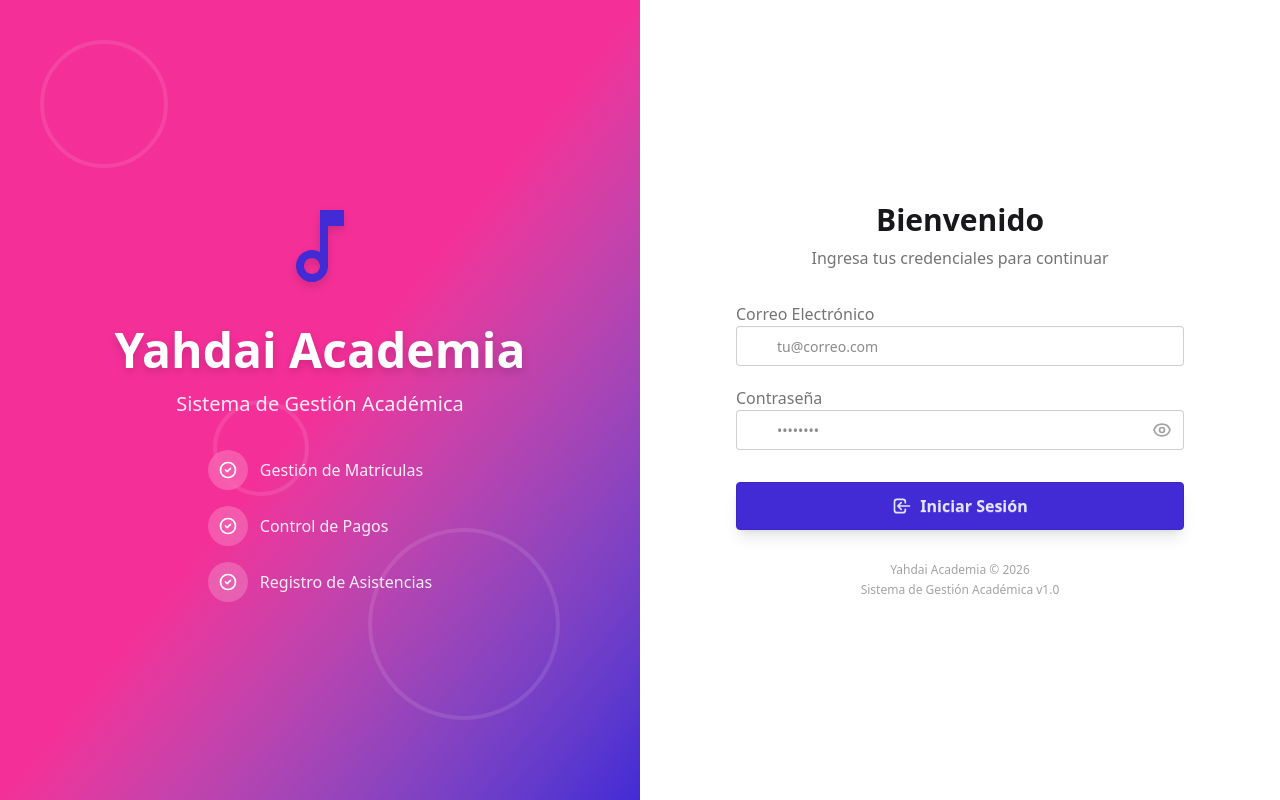
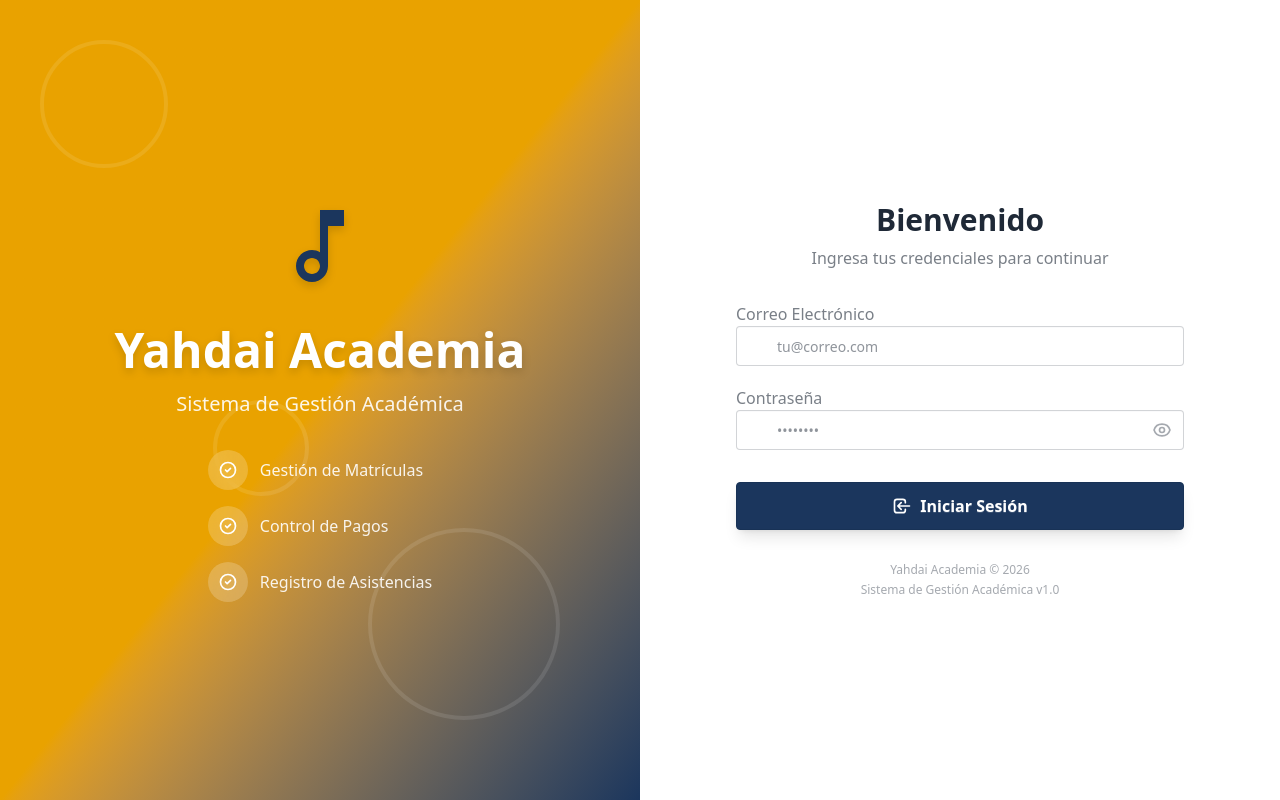
Before and after one commit to yahdai/yahdai.github.io, a Vue app: page /#/login in a window 1280 px wide. Built offline with nearby package versions, Linux system fonts and the light colour scheme; no server answers.

Commit message:
converto pwa

```diff
--- /dev/null
+++ b/src/style-bk.css
@@ -0,0 +1,66 @@
+@import "tailwindcss";
+@plugin "daisyui";
+
+/* Tema Yahdai Academia - Colores del logo */
+/* Primary: #F0AB00 (Naranja/Dorado) */
+/* Secondary: #1B365D (Azul Marino) */
+
+html[data-theme="yahdai"] {
+  color-scheme: light;
+
+  /* Primary - Naranja del logo */
+  --p: 41 100% 47%;
+  --pf: 41 100% 37%;
+  --pc: 0 0% 100%;
+
+  /* Secondary - Azul Marino del logo */
+  --s: 214 55% 23%;
+  --sf: 214 55% 33%;
+  --sc: 0 0% 100%;
+
+  /* Accent - Naranja del logo */
+  --a: 41 100% 47%;
+  --af: 41 100% 37%;
+  --ac: 0 0% 100%;
+
+  /* Neutral */
+  --n: 220 13% 18%;
+  --nf: 220 13% 13%;
+  --nc: 0 0% 100%;
+
+  /* Base colors */
+  --b1: 0 0% 100%;
+  --b2: 0 0% 96%;
+  --b3: 0 0% 88%;
+  --bc: 220 13% 18%;
+
+  /* State colors */
+  --in: 213 94% 68%;
+  --inc: 0 0% 100%;
+
+  --su: 142 76% 36%;
+  --suc: 0 0% 100%;
+
+  --wa: 38 92% 50%;
+  --wac: 0 0% 100%;
+
+  --er: 0 72% 51%;
+  --erc: 0 0% 100%;
+
+  /* Border radius */
+  --rounded-box: 1rem;
+  --rounded-btn: 0.5rem;
+  --rounded-badge: 1.9rem;
+
+  /* Animation */
+  --animation-btn: 0.25s;
+  --animation-input: 0.2s;
+
+  /* Button */
+  --btn-focus-scale: 0.95;
+  --border-btn: 1px;
+
+  /* Tab */
+  --tab-border: 1px;
+  --tab-radius: 0.5rem;
+}
--- a/src/style.css
+++ b/src/style.css
@@ -1,66 +1,51 @@
 @import "tailwindcss";
 @plugin "daisyui";
 
-/* Tema Yahdai Academia - Colores del logo */
-/* Primary: #F0AB00 (Naranja/Dorado) */
-/* Secondary: #1B365D (Azul Marino) */
-
-html[data-theme="yahdai"] {
+@plugin "daisyui/theme" {
+  name: "yahdai";
+  default: true;
+  prefersdark: false;
   color-scheme: light;
 
-  /* Primary - Naranja del logo */
-  --p: 41 100% 47%;
-  --pf: 41 100% 37%;
-  --pc: 0 0% 100%;
+  /* Primary -  Azul Marino del logo */
+  --color-primary: #1B365D;
+  --color-primary-content: #ffffff;
 
-  /* Secondary - Azul Marino del logo */
-  --s: 214 55% 23%;
-  --sf: 214 55% 33%;
-  --sc: 0 0% 100%;
+  /* Secondary - Naranja del logo */
+  --color-secondary: #E9A200;
+  --color-secondary-content: #000000;
 
-  /* Accent - Naranja del logo */
-  --a: 41 100% 47%;
-  --af: 41 100% 37%;
-  --ac: 0 0% 100%;
+  /* Accent - Azul claro para interacción */
+  --color-accent: #3B82F6;
+  --color-accent-content: #ffffff;
 
   /* Neutral */
-  --n: 220 13% 18%;
-  --nf: 220 13% 13%;
-  --nc: 0 0% 100%;
+  --color-neutral: #1f2937;
+  --color-neutral-content: #ffffff;
 
-  /* Base colors */
-  --b1: 0 0% 100%;
-  --b2: 0 0% 96%;
-  --b3: 0 0% 88%;
-  --bc: 220 13% 18%;
+  /* Base */
+  --color-base-100: #ffffff;
+  --color-base-200: #f5f5f5;
+  --color-base-300: #e5e5e5;
+  --color-base-content: #1f2937;
 
   /* State colors */
-  --in: 213 94% 68%;
-  --inc: 0 0% 100%;
+  --color-info: #3b82f6;
+  --color-success: #16a34a;
+  --color-warning: #f59e0b;
+  --color-error: #dc2626;
 
-  --su: 142 76% 36%;
-  --suc: 0 0% 100%;
-
-  --wa: 38 92% 50%;
-  --wac: 0 0% 100%;
-
-  --er: 0 72% 51%;
-  --erc: 0 0% 100%;
-
-  /* Border radius */
-  --rounded-box: 1rem;
-  --rounded-btn: 0.5rem;
-  --rounded-badge: 1.9rem;
+  /* Radius */
+  --radius-box: 1rem;
+  --radius-btn: 0.5rem;
+  --radius-badge: 1.9rem;
 
   /* Animation */
   --animation-btn: 0.25s;
   --animation-input: 0.2s;
 
-  /* Button */
-  --btn-focus-scale: 0.95;
+  /* Border */
   --border-btn: 1px;
-
-  /* Tab */
   --tab-border: 1px;
   --tab-radius: 0.5rem;
 }
```
